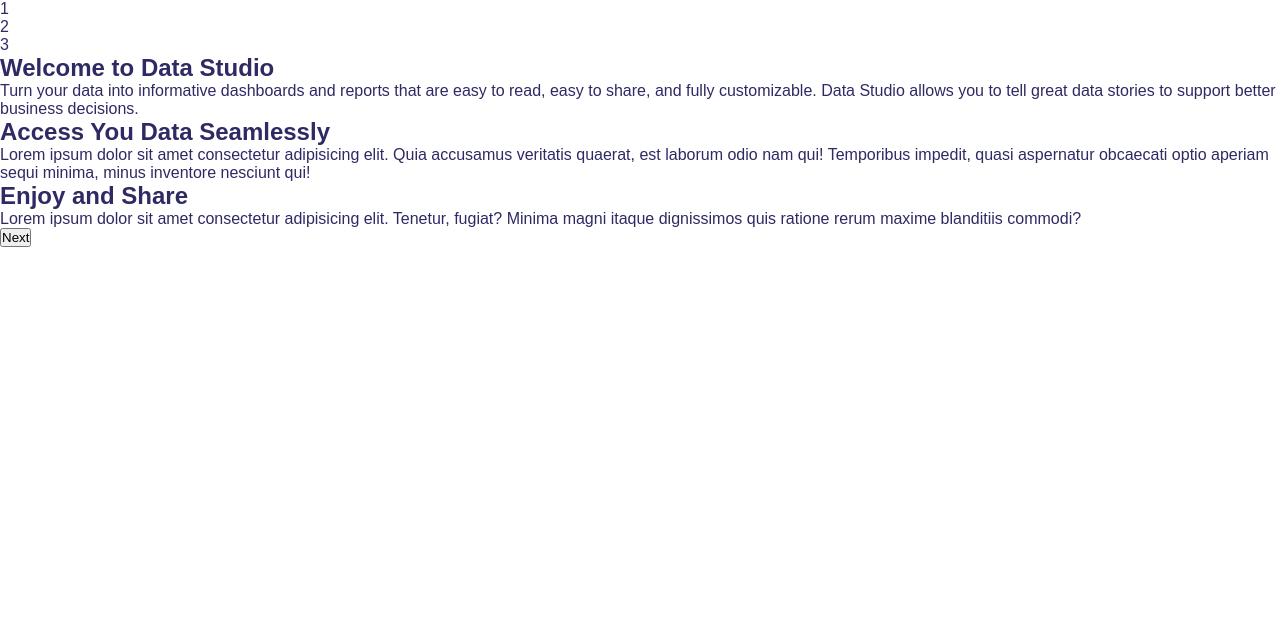
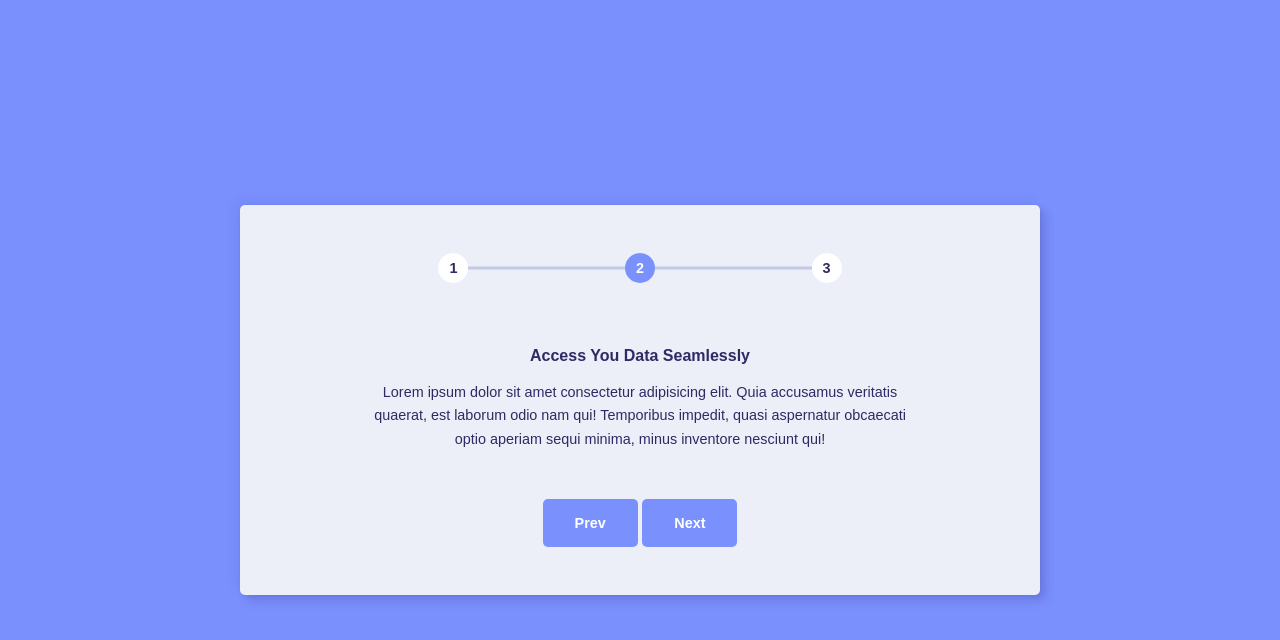
Before and after one commit to augedoo/ui-design-daily-templates, a plain HTML site: page day7-steps_card/index.html in a window 1280 px wide. Both pictures are taken after a click on the button "Next". Drawn offline with Linux system fonts and the light colour scheme; a web font is replaced by a local one.

Commit message:
Added logic for steps

```diff
--- a/day7-steps_card/app.js
+++ b/day7-steps_card/app.js
@@ -0,0 +1,106 @@
+//vars
+const nextBtn = document.getElementById('next-button');
+const prevBtn = document.getElementById('prev-button');
+const steps = document.querySelectorAll('.steps li');
+const stepContents = document.querySelectorAll('.step-content');
+let CURRENT_STEP = 1;
+
+// Events
+nextBtn.addEventListener('click', nextStep);
+prevBtn.addEventListener('click', prevStep);
+nextBtn.addEventListener('mouseup', onStepsCompleted);
+document.addEventListener('DOMContentLoaded', loadStep);
+
+// Load initial step
+function loadStep() {
+  toggleButtons(CURRENT_STEP);
+  updateStepIndicator(CURRENT_STEP);
+  getCurrentStepContent(CURRENT_STEP);
+}
+
+// Go to the next step
+function nextStep() {
+  // > Check if steps is completed
+  if (CURRENT_STEP === steps.length) {
+    return;
+  } else {
+    // > Increment step
+    CURRENT_STEP++;
+    toggleButtons(CURRENT_STEP);
+    getCurrentStepContent(CURRENT_STEP);
+    updateStepIndicator(CURRENT_STEP);
+  }
+}
+
+// Go to the prev step
+function prevStep() {
+  // > Increment step
+  CURRENT_STEP--;
+  toggleButtons(CURRENT_STEP);
+  getCurrentStepContent(CURRENT_STEP);
+  updateStepIndicator(CURRENT_STEP);
+}
+
+// When steps is completed
+function onStepsCompleted(e) {
+  if (e.target.classList.contains('steps-complete')) {
+    // TODO: Additional logic to execute when steps is complete.
+    console.log('Steps Completed');
+
+    resetSteps();
+  }
+
+  e.preventDefault();
+  return;
+}
+
+const resetSteps = () => {
+  // > Go back to the beginning
+  CURRENT_STEP = 0;
+  toggleButtons(CURRENT_STEP);
+  getCurrentStepContent(CURRENT_STEP);
+  updateStepIndicator(CURRENT_STEP);
+
+  // TODO: Additional logic to reset steps process.
+
+  // ! Hide the steps container after reset.
+};
+
+// Get the current step content
+const getCurrentStepContent = (currentStep) => {
+  stepContents.forEach((content) => {
+    const contentNumber = parseInt(content.classList[1].split('-')[1]);
+    if (contentNumber === currentStep) {
+      content.style.display = 'block';
+    } else {
+      content.style.display = 'none';
+    }
+  });
+};
+
+// Update step indicator based on current step
+const updateStepIndicator = (currentStep) => {
+  steps.forEach((step) => {
+    // > Remove active class
+    if (step.className.includes('active')) {
+      step.classList.remove('active');
+    }
+    // > Get step number
+    const stepNumber = parseInt(step.className.split('-')[1]);
+    // > Make step active
+    if (stepNumber === currentStep) step.classList.add('active');
+  });
+};
+
+const toggleButtons = (currentStep) => {
+  if (currentStep === 1) {
+    prevBtn.style.display = 'none';
+  } else if (currentStep === steps.length) {
+    nextBtn.textContent = 'Get Started';
+    nextBtn.classList.add('steps-complete');
+  } else {
+    prevBtn.style.display = 'inline';
+    nextBtn.classList.remove('steps-complete');
+    nextBtn.textContent = 'Next';
+  }
+};
--- a/day7-steps_card/index.html
+++ b/day7-steps_card/index.html
@@ -13,40 +13,49 @@
           <div class="card">
             <div class="steps">
               <ul>
-                <li><span class="step-1">1</span></li>
-                <li><span class="step-2">2</span></li>
-                <li><span class="step-3">3</span></li>
+                <li class="step-1">1</li>
+                <li class="step-2">2</li>
+                <li class="step-3">3</li>
               </ul>
             </div>
             <div class="content">
-              <div class="step-1-content">
+              <div class="step-content step-1-content">
+                <div class="content-wrapper">
                   <h1>Welcome to Data Studio</h1>
                   <p>
                     Turn your data into informative dashboards and reports that
-                  are easy to read, easy to share, and fully customizable. Data
-                  Studio allows you to tell great data stories to support better
-                  business decisions.
+                    are easy to read, easy to share, and fully customizable.
+                    Data Studio allows you to tell great data stories to support
+                    better business decisions.
                   </p>
                 </div>
-              <div class="step-2-content">
+              </div>
+              <div class="step-content step-2-content">
+                <div class="content-wrapper">
                   <h1>Access You Data Seamlessly</h1>
                   <p>
-                  Lorem ipsum dolor sit amet consectetur adipisicing elit. Quia
-                  accusamus veritatis quaerat, est laborum odio nam qui!
+                    Lorem ipsum dolor sit amet consectetur adipisicing elit.
+                    Quia accusamus veritatis quaerat, est laborum odio nam qui!
                     Temporibus impedit, quasi aspernatur obcaecati optio aperiam
                     sequi minima, minus inventore nesciunt qui!
                   </p>
                 </div>
-              <div class="step-3-content">
+              </div>
+              <div class="step-content step-3-content">
+                <div class="content-wrapper">
                   <h1>Enjoy and Share</h1>
                   <p>
                     Lorem ipsum dolor sit amet consectetur adipisicing elit.
-                  Tenetur, fugiat? Minima magni itaque dignissimos quis ratione
-                  rerum maxime blanditiis commodi?
+                    Tenetur, fugiat? Minima magni itaque dignissimos quis
+                    ratione rerum maxime blanditiis commodi?
                   </p>
                 </div>
               </div>
+            </div>
+            <div class="cta">
+              <button id="prev-button">Prev</button>
               <button id="next-button">Next</button>
+            </div>
           </div>
         </div>
       </section>
--- a/day7-steps_card/main.css
+++ b/day7-steps_card/main.css
@@ -1,4 +1,10 @@
 @import url('https://fonts.googleapis.com/css2?family=Muli:wght@400;500;600;700,800&display=swap');
+
+:root {
+  --primary: #7a90fd;
+  --primary-light: #c4cae3;
+  --primary-dark: #2e2a64;
+}
 
 * {
   padding: 0px;
@@ -9,25 +15,20 @@
 
 body {
   font-family: 'Muli', sans-serif;
-  color: #2e2a64;
+  color: var(--primary-dark);
   background: #fff;
 }
 
 h1,
-h2,
-h3,
-h4 {
+h2 {
   font-family: 'Muli', sans-serif;
   font-weight: bold;
-}
-
-h2 {
-  font-size: 1.3rem;
+  font-size: 1rem;
 }
 
 a {
   font-family: 'Muli', sans-serif;
-  color: #2e2a64;
+  color: var(--primary-dark);
   text-decoration: none;
 }
 
@@ -48,4 +49,112 @@
   width: 100%;
   height: 100%;
   margin: auto;
+  display: flex;
+  align-items: center;
+  justify-content: center;
+  background: var(--primary);
 }
+
+.card {
+  width: 800px;
+  background: #eceff8;
+  padding: 3rem 4rem;
+  display: flex;
+  align-items: center;
+  justify-content: center;
+  text-align: center;
+  flex-direction: column;
+  border-radius: 5px;
+  box-shadow: 2px 2px 4px rgba(61, 53, 138, 0.086),
+    -6px -6px 10px rgba(61, 53, 138, 0.056), 6px 6px 10px rgba(61, 53, 138, 0.2);
+}
+
+.card .steps {
+  width: 60%;
+  margin-bottom: 3rem;
+}
+
+.card .steps ul {
+  display: flex;
+  justify-content: space-between;
+  height: 100%;
+  position: relative;
+}
+
+.card .steps ul::before {
+  content: '';
+  background: var(--primary-light);
+  z-index: 1;
+  height: 3px;
+  width: 100%;
+  position: absolute;
+  top: 50%;
+  transform: translateY(-50%);
+}
+
+.card .steps ul li {
+  height: 30px;
+  width: 30px;
+  font-weight: 600;
+  font-size: 0.9rem;
+  background: white;
+  color: var(--primary-dark);
+  display: flex;
+  align-items: center;
+  justify-content: center;
+  border-radius: 50%;
+  z-index: 2;
+}
+
+.card .steps ul li.active {
+  background: var(--primary);
+  color: white;
+}
+
+.content {
+  display: flex;
+  flex-basis: 100%;
+  width: 100%;
+  position: relative;
+}
+
+.card .step-content {
+  display: none;
+}
+
+.card .step-content h1 {
+  padding: 1rem 0;
+}
+
+.card .step-content p {
+  font-weight: 400;
+  font-size: 0.9rem;
+  max-width: 80%;
+  margin: auto;
+  line-height: 1.6;
+  padding-bottom: 3rem;
+}
+
+.card #next-button,
+.card #prev-button {
+  padding: 1rem 2rem;
+  border: none;
+  background: var(--primary);
+  border-radius: 5px;
+  font-weight: 600;
+  color: white;
+  font-size: 0.9rem;
+  transition: 0.5s;
+}
+
+.card #next-button:hover,
+.card #next-button:focus,
+.card #prev-button:hover,
+.card #prev-button:focus {
+  outline: none;
+  border: none;
+}
+
+.card #next-button:hover {
+  background: #6981fd;
+}
```
Lines whose indentation alone changed are shown as unchanged.
